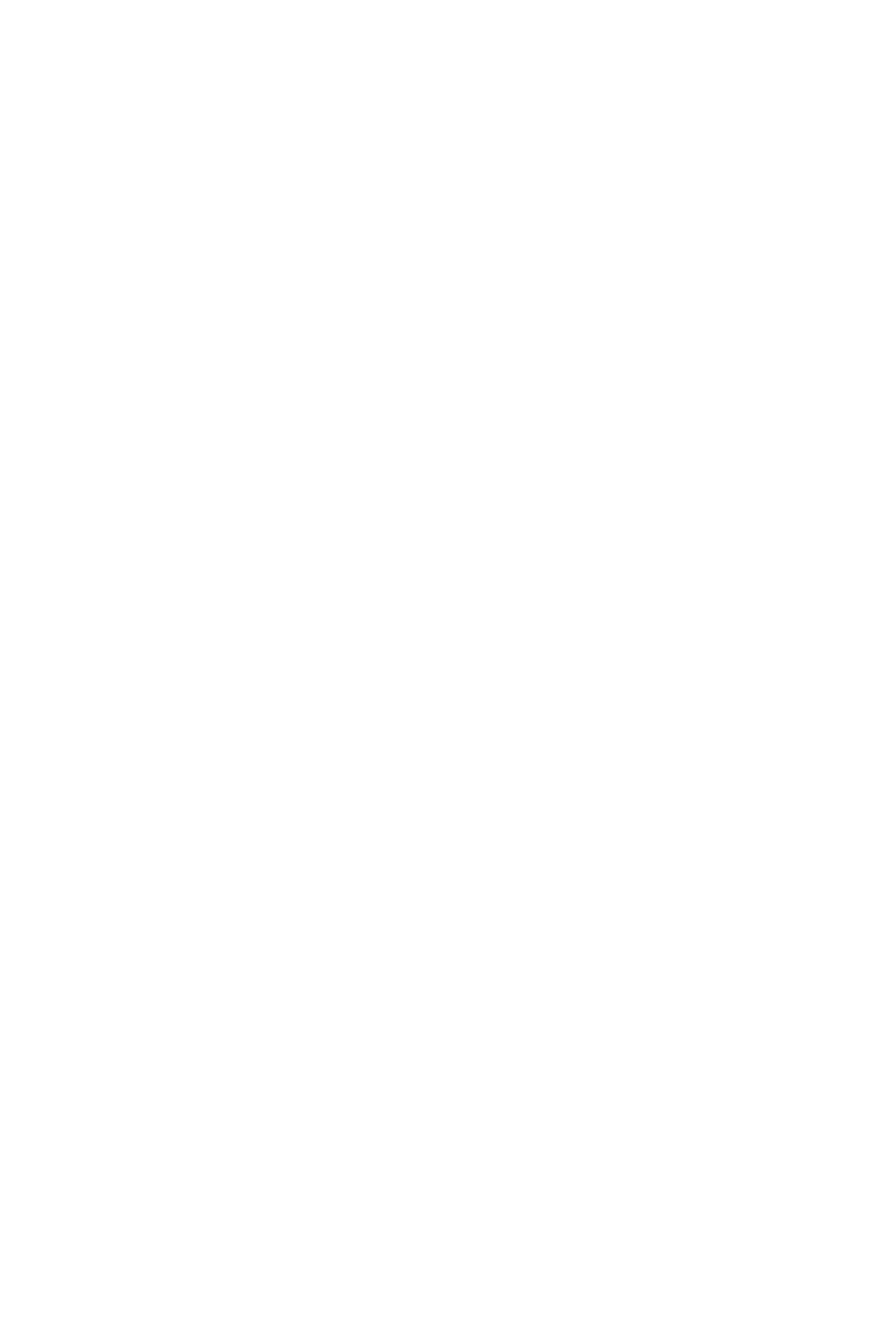
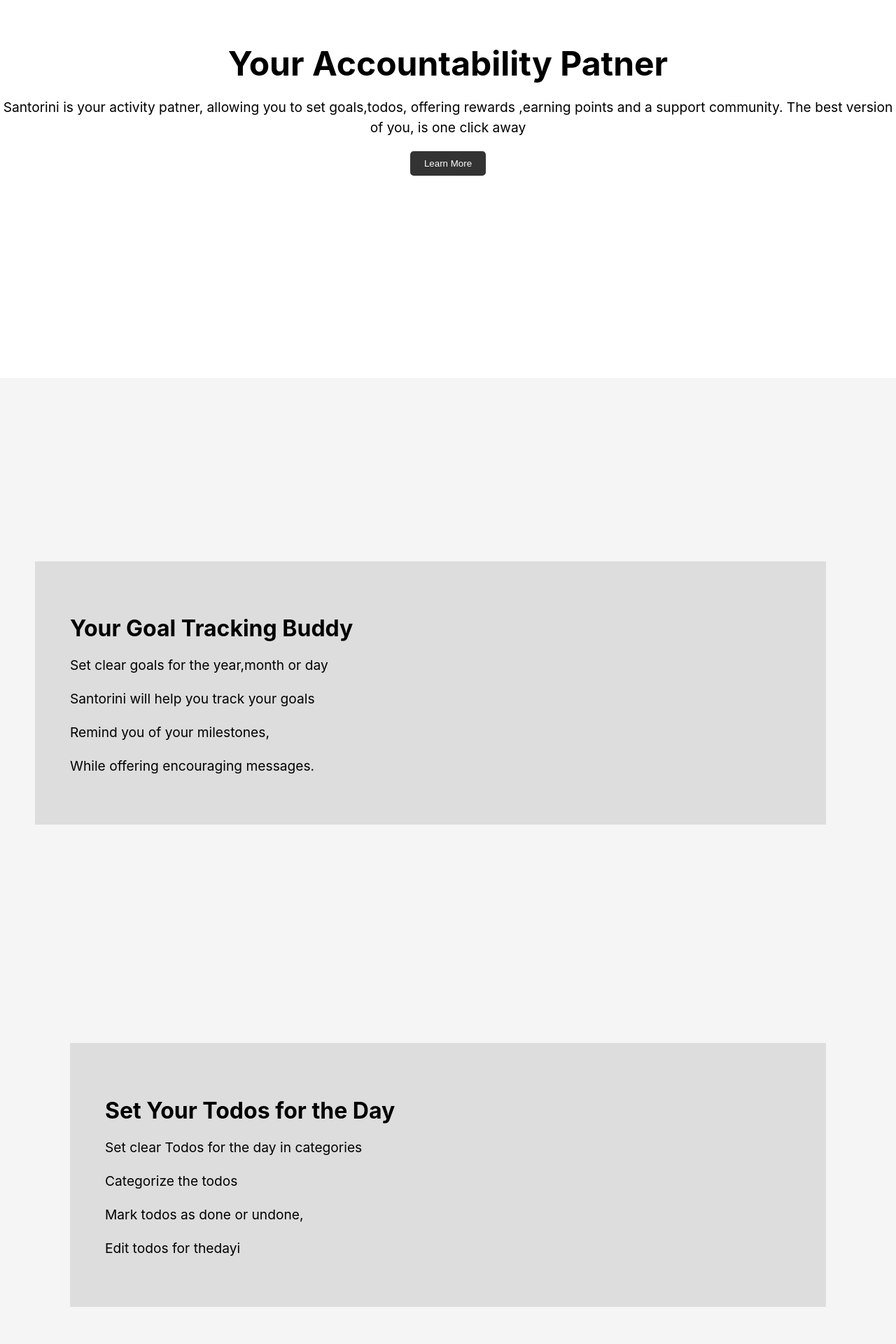
Before and after one commit to KarenWanyama3430/mytodo2024, a React (Create React App) app: page / in a window 1280 px wide. Shown: the part 340-2260 px from the top of the page at 70% size. Before the commit the page ends 800 px from the top, so only its background shows below. Built offline with nearby package versions, Linux system fonts and the light colour scheme.

Commit message:
changes on reward and community pages

```diff
--- a/src/App.js
+++ b/src/App.js
@@ -1,10 +1,21 @@
 import './App.css';
 import Header from './Components/Header/Header';
+import Community from './Components/Pages/Community/Community';
+import Goal from './Components/Pages/Goal/Goal';
+import Home from './Components/Pages/Home/Home';
+import Reward from './Components/Pages/Reward/Reward';
+import Todo from './Components/Pages/Todo/Todo';
 
 function App() {
   return (
     <div>
       <Header/>
+      <Home/>
+      <Goal/>
+      <Todo/>
+      <Reward/>
+  <Community/>
+
     </div>
   );
 }
--- /dev/null
+++ b/src/Components/Pages/Community/Community.css
@@ -0,0 +1,29 @@
+.communitypage {
+    height: 200%;
+    display: flex;
+    align-items: center;
+    padding: 50px;
+    background-color: #f5f5f5;
+}
+
+.image-container4 {
+    flex: 1;
+    margin-right: 50px;
+    background-color: #ddd;
+}
+
+
+.text-container4{
+    flex: 0.5;
+    padding: 50px;
+}
+
+.text-container4>h2 {
+    font-size: 2rem;
+    margin-bottom:10px;
+}
+
+.text-container4>p {
+    font-size: 1.2rem;
+    line-height: 1.5;
+}
--- /dev/null
+++ b/src/Components/Pages/Community/Community.js
@@ -0,0 +1,32 @@
+import React from 'react'
+import './Community.css'
+
+const Community = () => {
+  return (
+    <div>
+      <div className='communitypage'>
+                <div className='image-container4'>
+                    {/* <img src={goalsImage} alt='' className='image-container'/> */}
+                    <div className='text-container4'>
+
+                        <h2>Connect with a like-minded Community</h2>
+
+                        <p>Meet individuals who share in the same interets</p>
+                            <p>Form Groups and Keep each other Accountable</p>
+                             <p>Chat and offer each other Support</p>
+                             <p>Share experiences and goal achievement tactics</p>
+                             <p>Compete for Rewards</p>
+
+
+
+                    </div>
+                </div>
+
+            </div>
+
+
+    </div>
+  )
+}
+
+export default Community
--- /dev/null
+++ b/src/Components/Pages/Goal/Goal.css
@@ -0,0 +1,30 @@
+.goalspage {
+    height: 100vh;
+    display: flex;
+    align-items: center;
+    padding: 50px;
+    background-color: #f5f5f5;
+}
+
+.image-container2 {
+    flex: 1;
+    margin-right: 50px;
+    background-color: #ddd;
+    object-fit: cover;
+}
+
+
+.text-container2{
+    flex: 0.5;
+    padding: 50px;
+}
+
+.text-container2>h2 {
+    font-size: 2rem;
+    margin-bottom:10px;
+}
+
+.text-container2>p {
+    font-size: 1.2rem;
+    line-height: 1.5;
+}
--- /dev/null
+++ b/src/Components/Pages/Goal/Goal.js
@@ -0,0 +1,30 @@
+import React from 'react'
+import './Goal.css'
+// import goalsImage from '..Assets/settinggoals.png'
+const Goal = () => {
+  return (
+    <div>
+        <div className='goalspage'>
+                <div className='image-container2'>
+                    {/* <img src={goalsImage} alt='' className='image-container'/> */}
+                    <div className='text-container2'>
+
+                        <h2>Your Goal Tracking Buddy</h2>
+
+                        <p>Set clear goals for the year,month or day</p>
+                            <p>Santorini will help you track your goals</p>
+                             <p>Remind you of your milestones,</p>
+                            <p>While offering encouraging messages.</p>
+
+
+
+                    </div>
+                </div>
+
+            </div>
+
+    </div>
+  )
+}
+
+export default Goal
--- /dev/null
+++ b/src/Components/Pages/Home/Home.css
@@ -0,0 +1,41 @@
+.homepage {
+    height: 100vh;
+    display: flex;
+    justify-content: center;
+    align-items: center;
+}
+
+.background-image {
+    position: absolute;
+    top: 0;
+    left: 0;
+    width: 100vw;
+    height: 100vh;
+    object-fit: cover;
+    z-index: -1;
+}
+
+.text-container {
+    z-index: 1;
+    text-align: center;
+    color: black;
+}
+
+.text-container>h1 {
+    font-size: 3rem;
+    margin-bottom: 10px;
+}
+
+.text-container>p {
+    font-size: 1.2rem;
+    line-height: 1.5;
+}
+
+.text-container>button {
+    padding: 10px 20px;
+    border: none;
+    border-radius: 5px;
+    background-color: #333;
+    color: #fff;
+    cursor: pointer;
+}
--- a/src/Components/Pages/Home/Home.js
+++ b/src/Components/Pages/Home/Home.js
@@ -1,11 +1,33 @@
 import React from 'react'
+// import heroImage from '..Assets/accountability-patner.png'
+import './Home.css'
 
 const Home = () => {
-  return (
-    <div>
+    return (
+        <div>
+            <div className='homepage'>
+                <div className='image-container'>
+                    {/* <img src={heroImage} alt='' className='background-image'/> */}
+                    <div className='text-container'>
 
-    </div>
-  )
+                        <h1>Your Accountability Patner</h1>
+
+                        <p>Santorini is your activity patner,
+                           allowing you to set goals,todos,
+                            offering rewards ,earning points
+                            and a support community.
+                            The best version of you,
+                            is one click away
+                        </p>
+
+                        <button type='button'>Learn More</button>
+
+                    </div>
+                </div>
+
+            </div>
+        </div>
+    )
 }
 
 export default Home
--- /dev/null
+++ b/src/Components/Pages/Reward/Reward.css
@@ -0,0 +1,29 @@
+.rewardspage {
+    height: 100vh;
+    display: flex;
+    align-items: center;
+    padding: 50px;
+    background-color: #f5f5f5;
+}
+
+.image-container3 {
+    flex: 1;
+    margin-right: 50px;
+    background-color: #ddd;
+}
+
+
+.text-container3{
+    flex: 0.5;
+    padding: 50px;
+}
+
+.text-container3>h2 {
+    font-size: 2rem;
+    margin-bottom:10px;
+}
+
+.text-container3>p {
+    font-size: 1.2rem;
+    line-height: 1.5;
+}
--- /dev/null
+++ b/src/Components/Pages/Reward/Reward.js
@@ -0,0 +1,33 @@
+import React from 'react'
+import './Reward.css'
+
+
+const Reward = () => {
+  return (
+    <div>
+      <div className='rewardspage'>
+                <div className='image-container3'>
+                    {/* <img src={goalsImage} alt='' className='image-container'/> */}
+                    <div className='text-container3'>
+
+                        <h2>Earn Points for Tasked Finished</h2>
+
+                        <p>Earn 10 points for each task finished</p>
+                            <p>Anaylitics for the goal Accomplishment</p>
+                             <p>Earn Badges that can be redeemed</p>
+
+
+
+
+                    </div>
+                </div>
+
+            </div>
+
+
+
+    </div>
+  )
+}
+
+export default Reward
--- /dev/null
+++ b/src/Components/Pages/Todo/Todo.css
@@ -0,0 +1,30 @@
+.todopage {
+    height: 100;
+    display: flex;
+    align-items: center;
+    padding: 50px;
+    background-color: #f5f5f5;
+}
+
+.image-container3{
+    flex:1;
+    margin-left: 50px;
+    background-color: #ddd;
+}
+
+
+.text-container3{
+    flex: 1;
+    padding: 50px;
+    text-align: left;
+}
+
+.text-container3>h2 {
+    font-size: 2rem;
+    margin-bottom: 10px;
+}
+
+.text-container3>p {
+    font-size: 1.2rem;
+    line-height: 1.5;
+}
--- /dev/null
+++ b/src/Components/Pages/Todo/Todo.js
@@ -0,0 +1,32 @@
+import React from 'react'
+import './Todo.css'
+
+const Todo = () => {
+  return (
+    <div>
+      <div className='todopage'>
+                <div className='image-container3'>
+                    {/* <img src={goalsImage} alt='' className='image-container'/> */}
+                    <div className='text-container3'>
+
+                        <h2>Set Your Todos for the Day</h2>
+
+                        <p>Set clear Todos for the day in categories</p>
+                            <p>Categorize the todos</p>
+                             <p>Mark todos as done or undone,</p>
+                            <p>Edit todos for thedayi</p>
+
+
+
+                    </div>
+                </div>
+
+            </div>
+
+
+
+    </div>
+  )
+}
+
+export default Todo
```
Also changed, not shown: src/Assets/accountability-patner.png (renamed from src/Assets/accountability patner.png).
